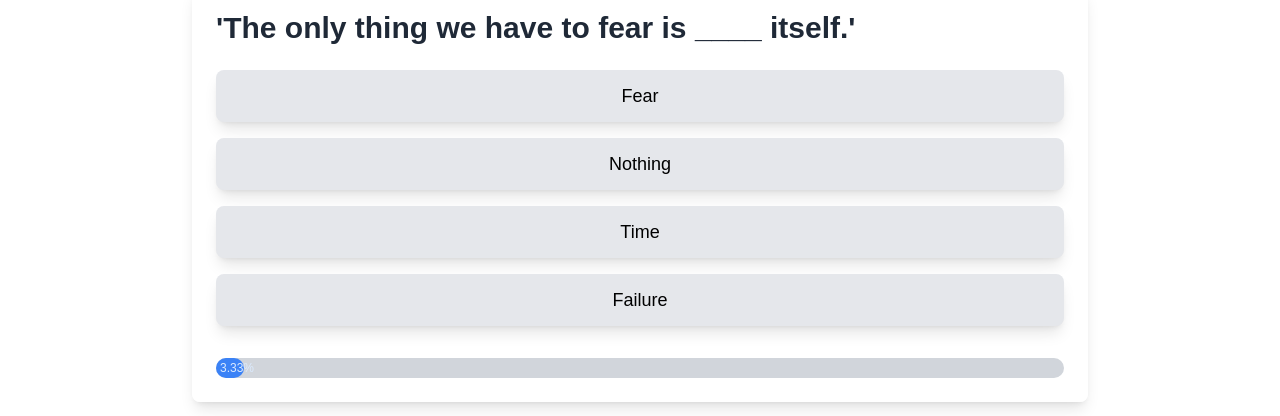
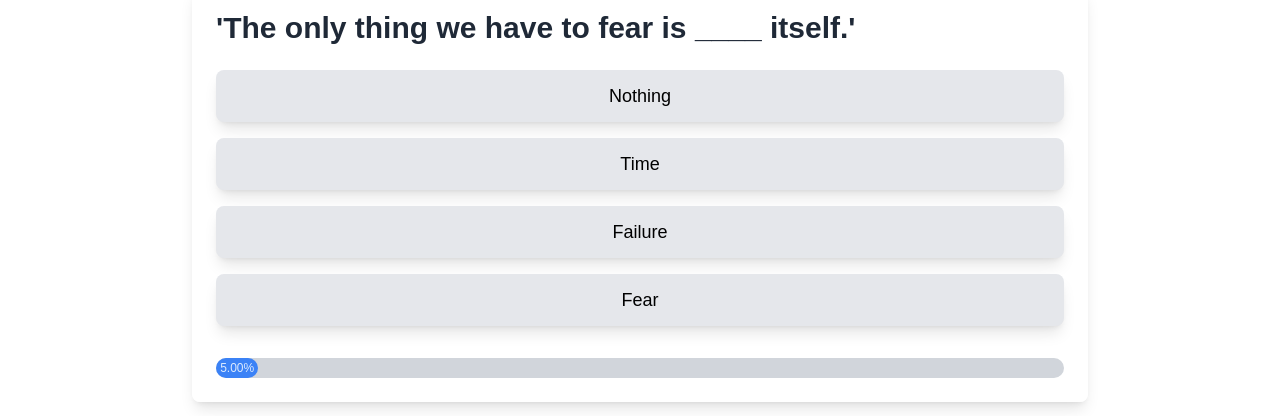
Before and after one commit to shivamsocial/moodquotes, a Next.js app: page /game in a window 1280 px wide. Shown: the part 384-800 px from the top of the page. Built offline with nearby package versions, Linux system fonts and the light colour scheme.

Commit message:
update questions

```diff
--- a/src/app/components/Questions.js
+++ b/src/app/components/Questions.js
@@ -7,193 +7,129 @@ const questions = [
   {
     id: 1,
     question: "'The only thing we have to fear is ____ itself.'",
-    options: ["Fear", "Nothing", "Time", "Failure"],
+    options: ["Nothing", "Time", "Failure", "Fear"],
     answer: "Fear",
   },
   {
     id: 2,
     question: "'In the middle of every difficulty lies ____.'",
-    options: ["Opportunity", "Hope", "Fear", "Success"],
+    options: ["Hope", "Fear", "Success", "Opportunity"],
     answer: "Opportunity",
   },
   {
     id: 3,
     question:
       "'It is not the years in your life that count, but the ____ in your years.'",
-    options: ["Joy", "Love", "Passion", "Life"],
+    options: ["Passion", "Life", "Love", "Joy"],
     answer: "Life",
   },
   {
     id: 4,
     question:
       "'Success is not final, failure is not ____: it is the courage to continue that counts.'",
-    options: ["Fatal", "End", "Permanent", "Devastating"],
+    options: ["End", "Fatal", "Devastating", "Permanent"],
     answer: "Fatal",
   },
   {
     id: 5,
     question: "'Be yourself; everyone else is already ____.'",
-    options: ["Taken", "Lost", "Confused", "A copy"],
+    options: ["Lost", "A copy", "Confused", "Taken"],
     answer: "Taken",
   },
   {
     id: 6,
     question: "'The best way to predict the future is to ____ it.'",
-    options: ["Create", "Dream", "Live", "Explore"],
+    options: ["Live", "Explore", "Dream", "Create"],
     answer: "Create",
   },
   {
     id: 7,
     question: "'Don’t cry because it’s over, smile because it’s ____.'",
-    options: ["Done", "Memorable", "Beautiful", "Over"],
+    options: ["Beautiful", "Done", "Memorable", "Over"],
     answer: "Done",
   },
   {
     id: 8,
     question: "'Life is what happens when you're busy making other ____.'",
-    options: ["Plans", "Dreams", "Memories", "Decisions"],
+    options: ["Dreams", "Plans", "Decisions", "Memories"],
     answer: "Plans",
   },
   {
     id: 9,
     question:
       "'To be yourself in a world that is constantly trying to make you something else is the greatest ____.'",
-    options: ["Courage", "Love", "Peace", "Wisdom"],
+    options: ["Wisdom", "Courage", "Love", "Peace"],
     answer: "Courage",
   },
   {
     id: 10,
     question:
       "'Not everything that is faced can be changed, but nothing can be changed until it is ____.'",
-    options: ["Faced", "Accepted", "Thought", "Recognized"],
+    options: ["Accepted", "Thought", "Faced", "Recognized"],
     answer: "Faced",
   },
   {
     id: 11,
     question: "'You miss 100% of the shots you don’t ____.'",
-    options: ["Take", "Make", "Try", "Think"],
+    options: ["Make", "Take", "Try", "Think"],
     answer: "Take",
   },
   {
     id: 12,
     question: "'The only way to do great work is to love what you ____.'",
-    options: ["Do", "Create", "Achieve", "Try"],
+    options: ["Achieve", "Create", "Try", "Do"],
     answer: "Do",
   },
   {
     id: 13,
     question: "'Life is either a daring adventure or nothing at ____.'",
-    options: ["All", "All", "The end", "All at all"],
+    options: ["The end", "All", "All at all", "All"],
     answer: "All",
   },
   {
     id: 14,
     question: "'You must be the change you wish to see in the ____.'",
-    options: ["World", "People", "Universe", "Future"],
+    options: ["Future", "World", "People", "Universe"],
     answer: "World",
   },
   {
     id: 15,
     question:
       "'Happiness is not something ready-made. It comes from your own ____.'",
-    options: ["Actions", "Choice", "Heart", "Thoughts"],
+    options: ["Choice", "Heart", "Thoughts", "Actions"],
     answer: "Actions",
   },
   {
     id: 16,
     question: "'Believe you can and you're ____.'",
-    options: ["Halfway there", "On the road", "There", "Done"],
+    options: ["There", "Halfway there", "On the road", "Done"],
     answer: "Halfway there",
   },
   {
     id: 17,
     question:
       "'Success is not the key to happiness. Happiness is the key to ____.'",
-    options: ["Success", "Wealth", "Love", "Peace"],
+    options: ["Wealth", "Success", "Love", "Peace"],
     answer: "Success",
   },
   {
     id: 18,
     question: "'It always seems impossible until it’s ____.'",
-    options: ["Done", "Achieved", "Completed", "Over"],
+    options: ["Over", "Done", "Achieved", "Completed"],
     answer: "Done",
   },
   {
     id: 19,
     question:
       "'Two things are infinite: the universe and human stupidity; and I’m not sure about the ____.'",
-    options: ["Universe", "World", "Intelligence", "Mind"],
+    options: ["World", "Mind", "Intelligence", "Universe"],
     answer: "Universe",
   },
   {
     id: 20,
     question: "'Do what you can, with what you have, where you ____.'",
-    options: ["Are", "Live", "Stand", "Wait"],
+    options: ["Live", "Stand", "Wait", "Are"],
     answer: "Are",
-  },
-  {
-    id: 21,
-    question: "'Everything you can imagine is ____.'",
-    options: ["Real", "Possible", "Achievable", "Doable"],
-    answer: "Real",
-  },
-  {
-    id: 22,
-    question:
-      "'In three words I can sum up everything I’ve learned about life: it goes ____.'",
-    options: ["Onward", "Quick", "Fast", "Slowly"],
-    answer: "Onward",
-  },
-  {
-    id: 23,
-    question:
-      "'It does not matter how slowly you go as long as you do not ____.'",
-    options: ["Stop", "Lose", "Fail", "Pause"],
-    answer: "Stop",
-  },
-  {
-    id: 24,
-    question: "'If you can dream it, you can ____ it.'",
-    options: ["Do", "Achieve", "Believe", "See"],
-    answer: "Do",
-  },
-  {
-    id: 25,
-    question: "'Success usually comes to those who are too busy to be ____.'",
-    options: ["Looking", "Waiting", "Thinking", "Worrying"],
-    answer: "Worrying",
-  },
-  {
-    id: 26,
-    question:
-      "'Don’t wait for the perfect moment, take the moment and make it ____.'",
-    options: ["Perfect", "Great", "Amazing", "Memorable"],
-    answer: "Perfect",
-  },
-  {
-    id: 27,
-    question: "'The best revenge is massive ____.'",
-    options: ["Success", "Action", "Effort", "Growth"],
-    answer: "Success",
-  },
-  {
-    id: 28,
-    question: "'Don’t watch the clock; do what it does. Keep ____.'",
-    options: ["Going", "Moving", "Learning", "Running"],
-    answer: "Going",
-  },
-  {
-    id: 29,
-    question: "'Do one thing every day that scares ____.'",
-    options: ["You", "Them", "Me", "Anyone"],
-    answer: "You",
-  },
-  {
-    id: 30,
-    question:
-      "'Success is not how high you have climbed, but how you make a positive ____ on the world.'",
-    options: ["Impact", "Difference", "Change", "Impression"],
-    answer: "Impact",
   },
 ];
 
```
